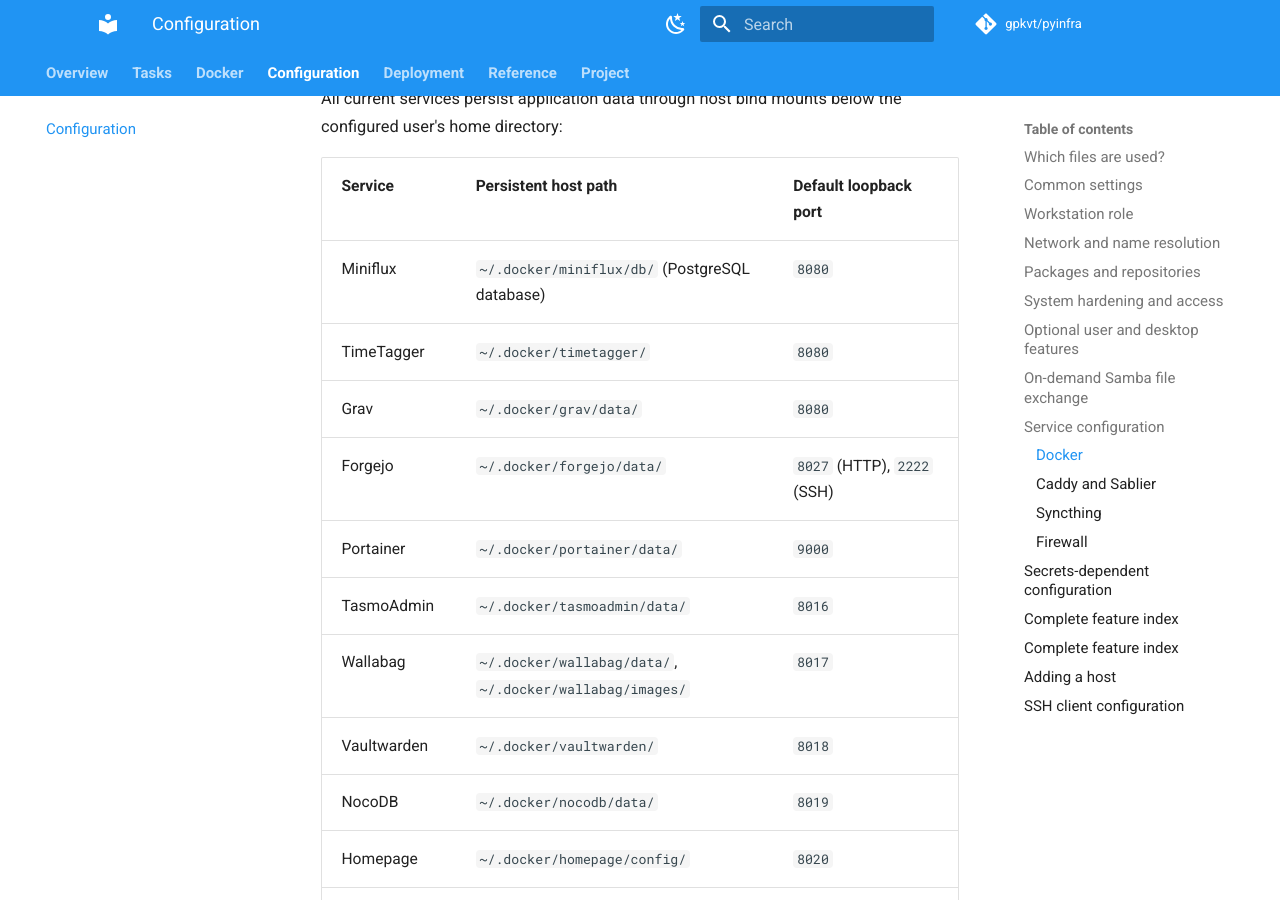
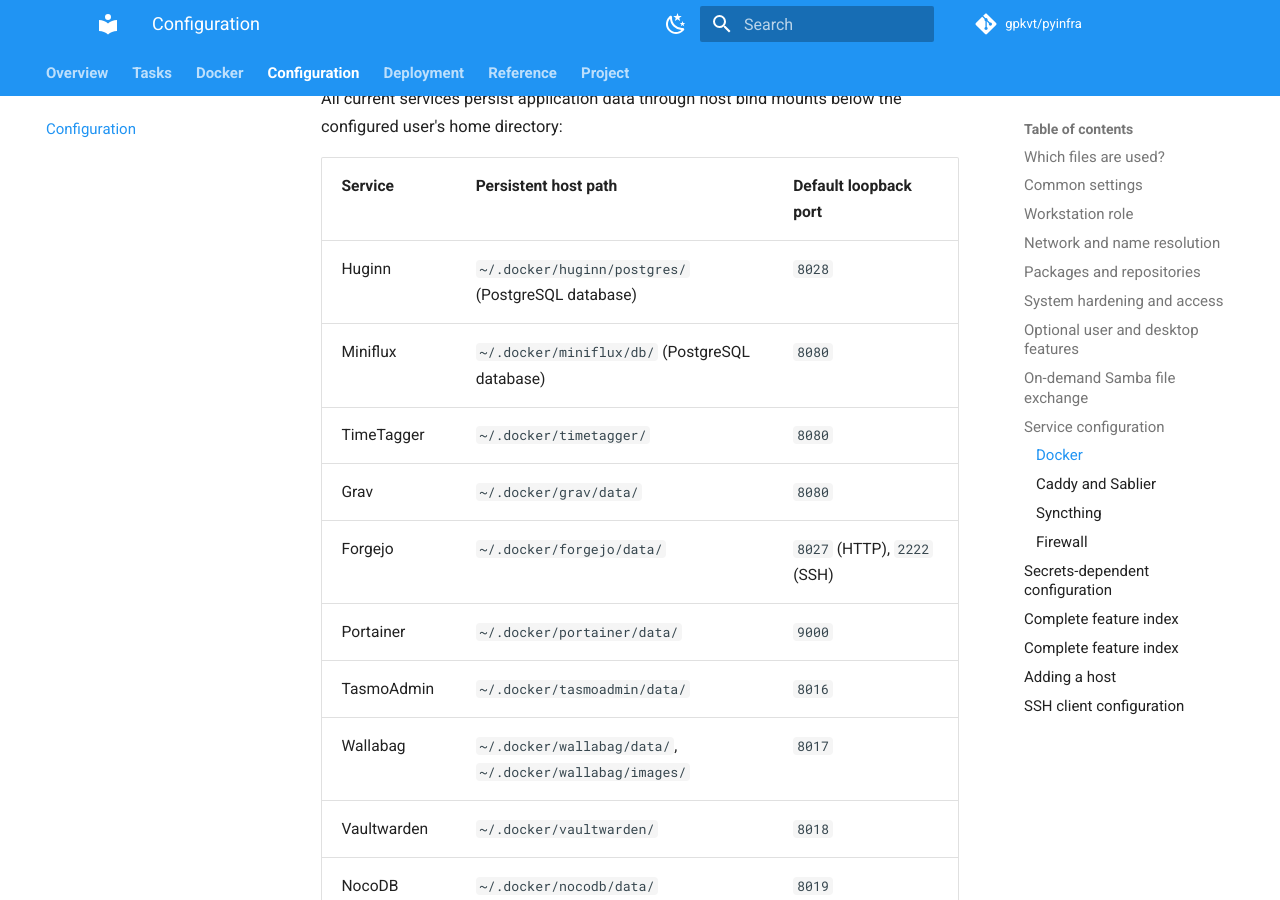
Before and after one commit to gpkvt/pyinfra, an MkDocs documentation site: the page built from docs/configuration.md, in a window 1280 px wide and 900 px high, scrolled down 10407 px. Built offline with MkDocs 1.6.1 and Material for MkDocs 9.7.7, drawn with Linux system fonts in a browser that asks for light colours; comment, search, counter and statistics services are not loaded.

Commit message:
docs(huginn): add opt-in configuration and service reference

```diff
--- a/docs/configuration.md
+++ b/docs/configuration.md
@@ -237,6 +237,7 @@ All current services persist application data through host bind mounts below the
 
 | Service | Persistent host path | Default loopback port |
 | --- | --- | --- |
+| Huginn | `~/.docker/huginn/postgres/` (PostgreSQL database) | `8028` |
 | Miniflux | `~/.docker/miniflux/db/` (PostgreSQL database) | `8080` |
 | TimeTagger | `~/.docker/timetagger/` | `8080` |
 | Grav | `~/.docker/grav/data/` | `8080` |
```
